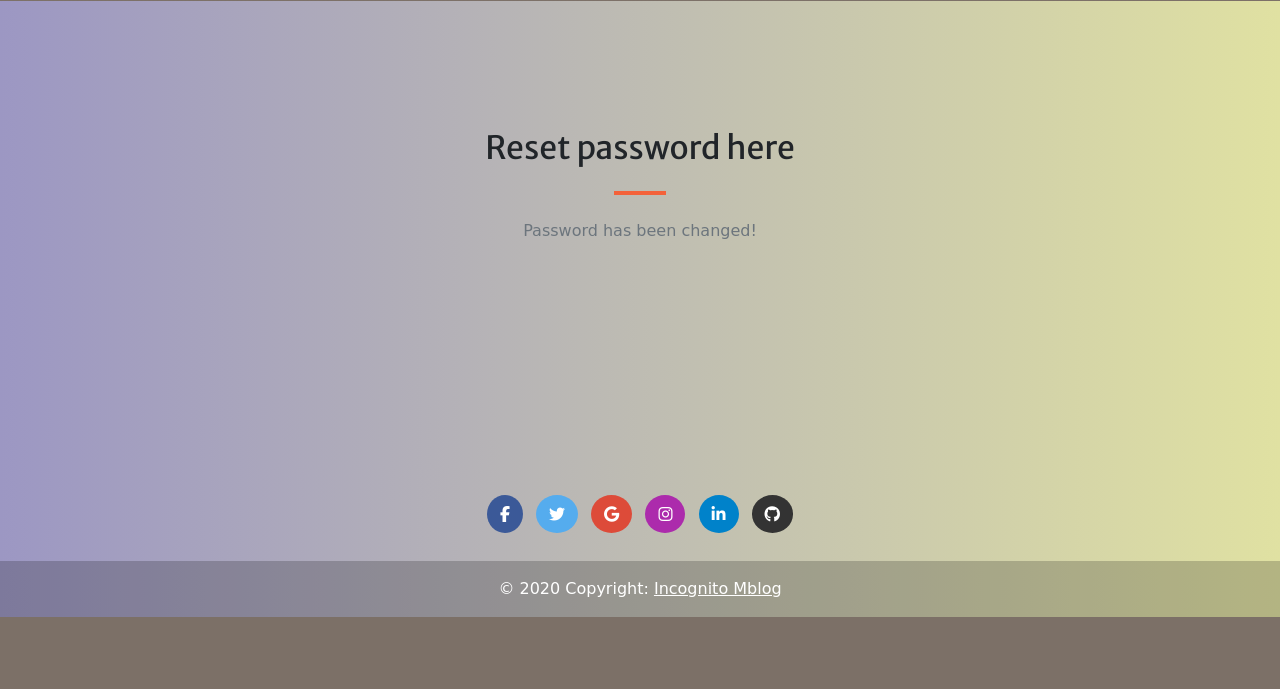
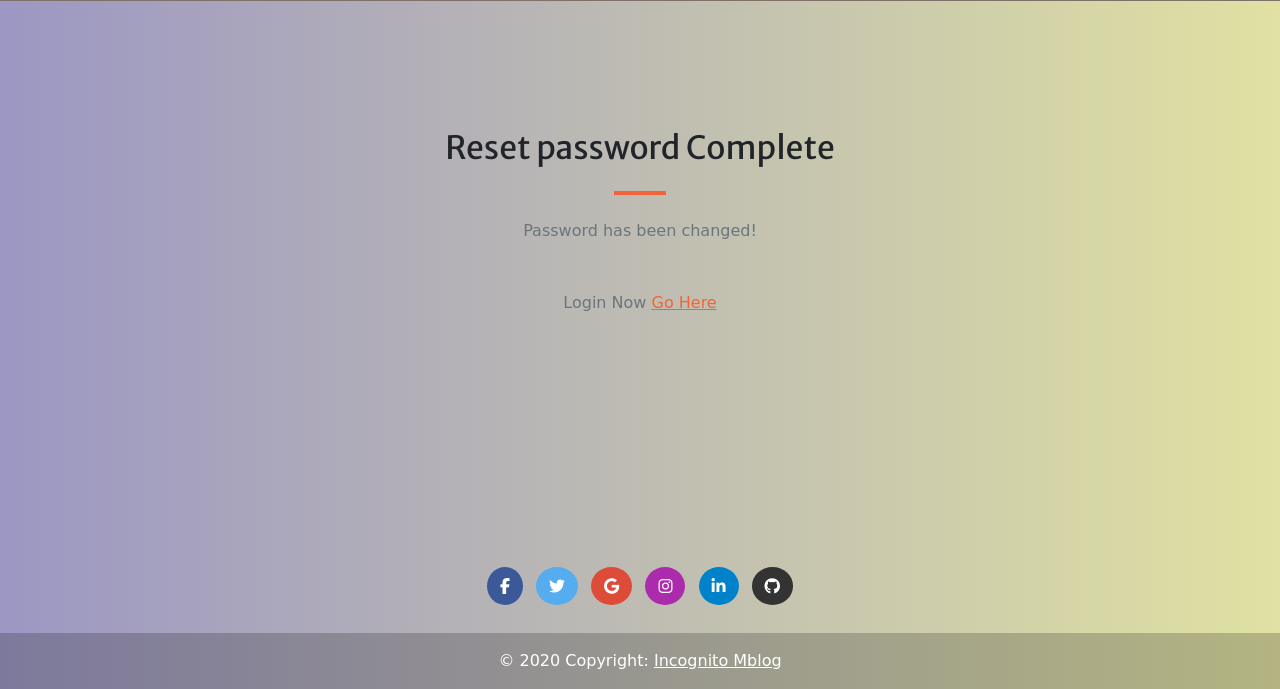
Before and after one commit to tbiswas1074/Mblog, a Django app: page /password-reset-complete/ in a window 1280 px wide. Shown: the part 799-1488 px from the top of the page. Before the commit the page ends 1416 px from the top, so only its background shows below. Run offline with Django 4.2, Linux system fonts and the light colour scheme; some libraries are stand-ins or nearby versions.

Commit message:
passchange superuser

```diff
--- a/mcoder/templates/home/passwordresetcomplete.html
+++ b/mcoder/templates/home/passwordresetcomplete.html
@@ -113,7 +113,7 @@ header.masthead {
     <div class="container px-4 px-lg-5">
         <div class="row gx-4 gx-lg-5 justify-content-center">
             <div class="col-lg-8 col-xl-6 text-center">
-                <h2 class="mt-0">Reset password here</h2>
+                <h2 class="mt-0">Reset password Complete</h2>
                 <hr class="divider" />
             </div>
         </div>
@@ -127,6 +127,7 @@ header.masthead {
                 <!-- https://startbootstrap.com/solution/contact-forms-->
                 <!-- to get an API token!-->
                 <p class="text-muted mb-5" style="text-align:center;">Password has been changed!</p>
+                <p class="text-muted mb-5" style="text-align:center;">Login Now <a href="/login">Go Here</a></p>
             </div>
         </div>
     </div>
```
Also changed, not shown: mcoder/db.sqlite3.
